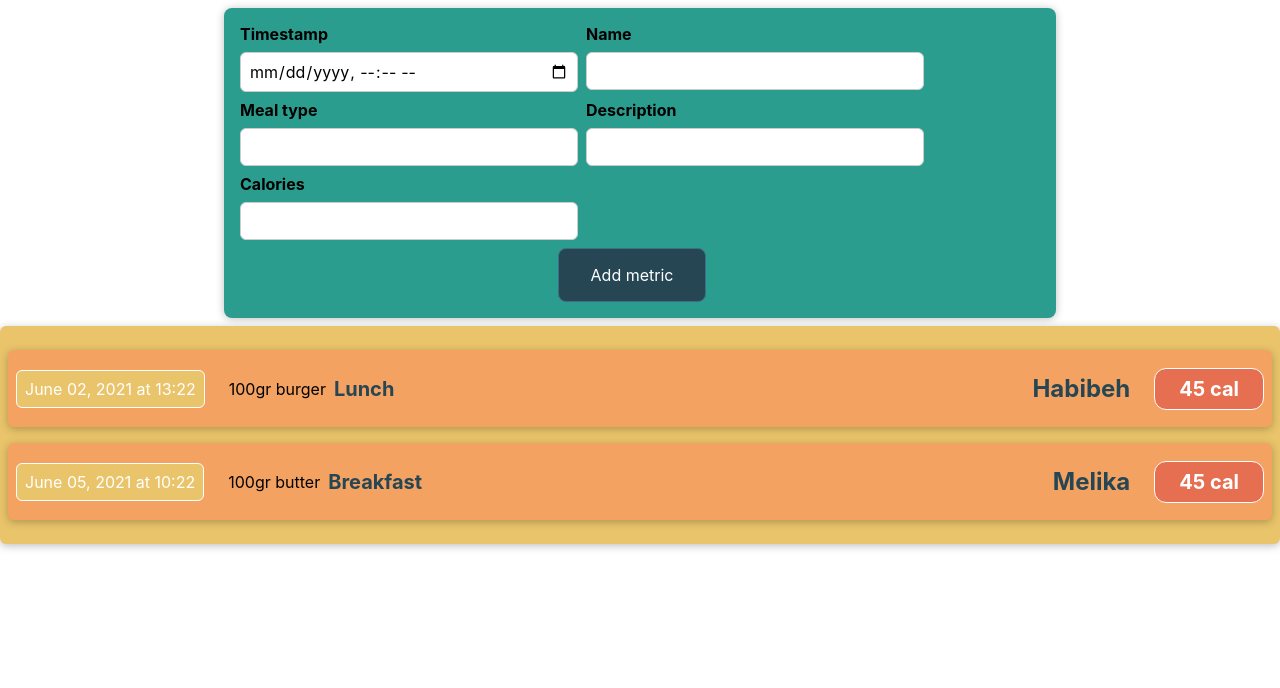
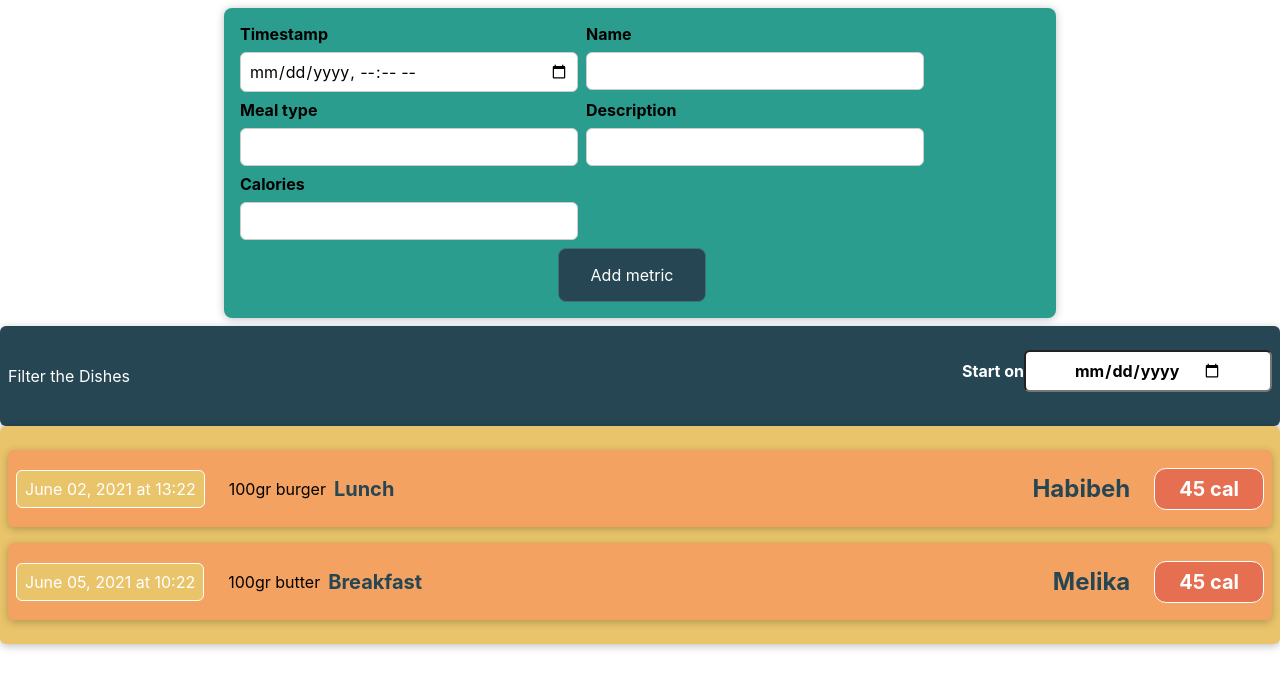
Before and after one commit to HabibehKhavari/Calorie-Tracker-App, a React (Create React App) app: page / in a window 1280 px wide. Shown: the top 688 px of the page. Built offline with nearby package versions, Linux system fonts and the light colour scheme.

Commit message:
filter on timestamp

```diff
--- a/src/App.js
+++ b/src/App.js
@@ -2,6 +2,7 @@ import logo from './logo.svg';
 import './App.css';
 import Dishes from './components/DishItem/Dishes';
 import AddDish from './components/EditDishItem/AddDish';
+import FilterDishes from './components/FilterDishes/FilterDishes';
 
 function App() {
   const dishes = [
@@ -25,9 +26,14 @@ function App() {
     console.log('someone gave me a new dish to add', dish);
   };
 
+  const newTimestampSetHandler = (startTimestamp) => {
+    console.log('start timestamp set to', startTimestamp);
+  };
+
   return (
     <div>
       <AddDish onAddDish={addedDishHandler} />
+      <FilterDishes onSetTimestamp={newTimestampSetHandler} />
       <Dishes data={dishes} />
     </div>
   );
--- /dev/null
+++ b/src/components/FilterDishes/FilterDishes.css
@@ -0,0 +1,28 @@
+.filter-metrics {
+  padding: 0.5rem;
+  margin: 0;
+  background-color: #264653;
+  color: white;
+  border-radius: 6px;
+  box-shadow: 0 2px 8px rgba(0, 0, 0, 0.25);
+}
+
+.filter-metrics__elements {
+  display: flex;
+  width: 100%;
+  align-items: stretch;
+  justify-content: space-between;
+  margin: 1rem 0;
+}
+
+.filter-metrics__element label {
+  font-weight: bold;
+  margin-bottom: 0.5rem;
+}
+
+.filter-metrics__element input {
+  font: inherit;
+  padding: 0.5rem 3rem;
+  font-weight: bold;
+  border-radius: 6px;
+}
--- /dev/null
+++ b/src/components/FilterDishes/FilterDishes.js
@@ -0,0 +1,32 @@
+import './FilterDishes.css';
+import { useState } from 'react';
+
+const FilterDishes = (props) => {
+  const [startTimestamp, setStartTimestamp] = useState('');
+
+  const startTimestampChangeHandler = (event) => {
+    let newStartValue = event.target.value;
+    console.log(newStartValue);
+    props.onSetTimestamp(newStartValue);
+    setStartTimestamp(newStartValue);
+  };
+
+  return (
+    <div className="filter-metrics">
+      <div className="filter-metrics__elements">
+        <div className="filter-metrics__element">
+          <p>Filter the Dishes</p>
+        </div>
+        <div className="filter-metrics__element">
+          <label>Start on</label>
+          <input
+            type="date"
+            value={startTimestamp}
+            onChange={startTimestampChangeHandler}
+          />
+        </div>
+      </div>
+    </div>
+  );
+};
+export default FilterDishes;
```
